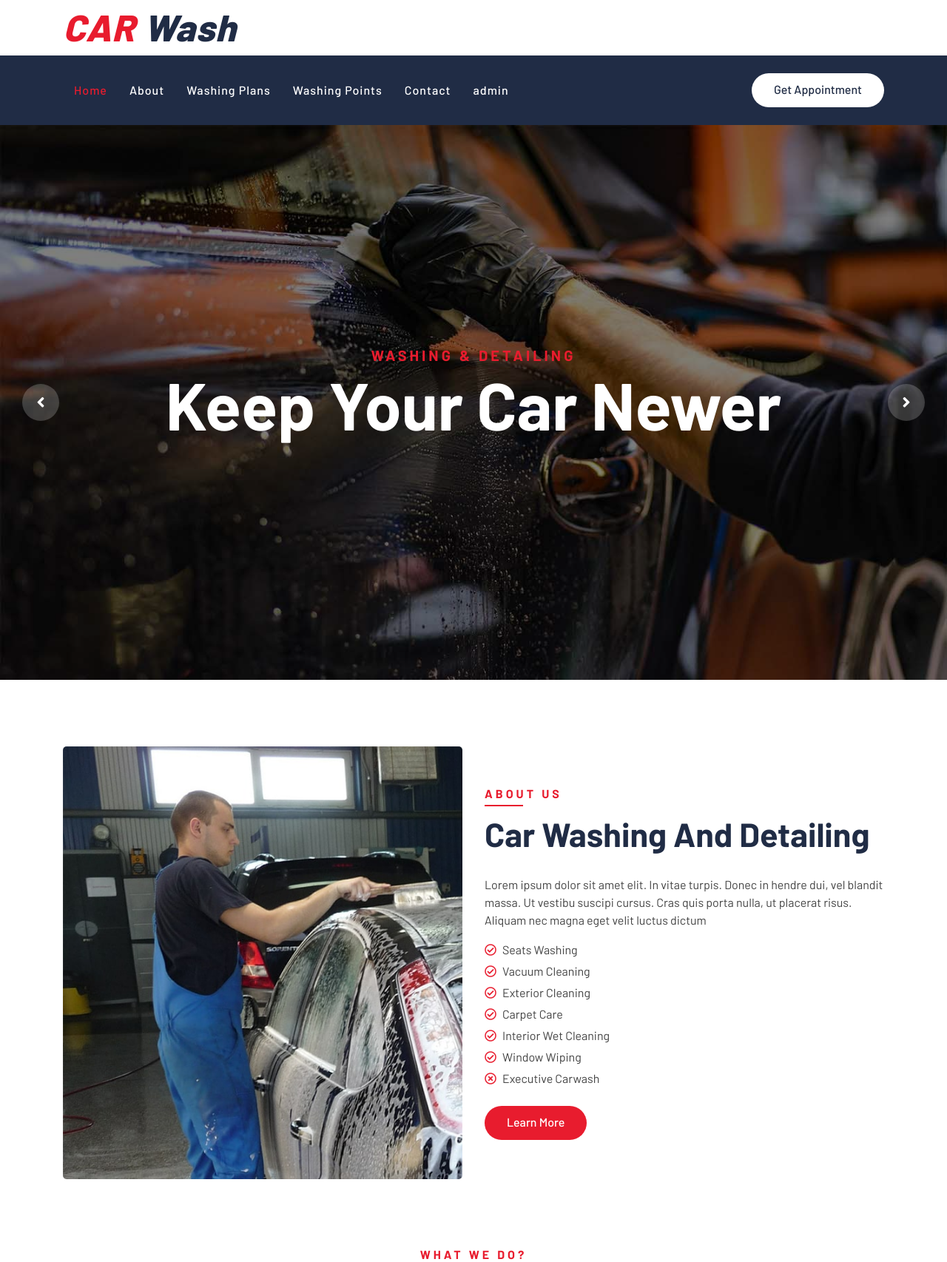
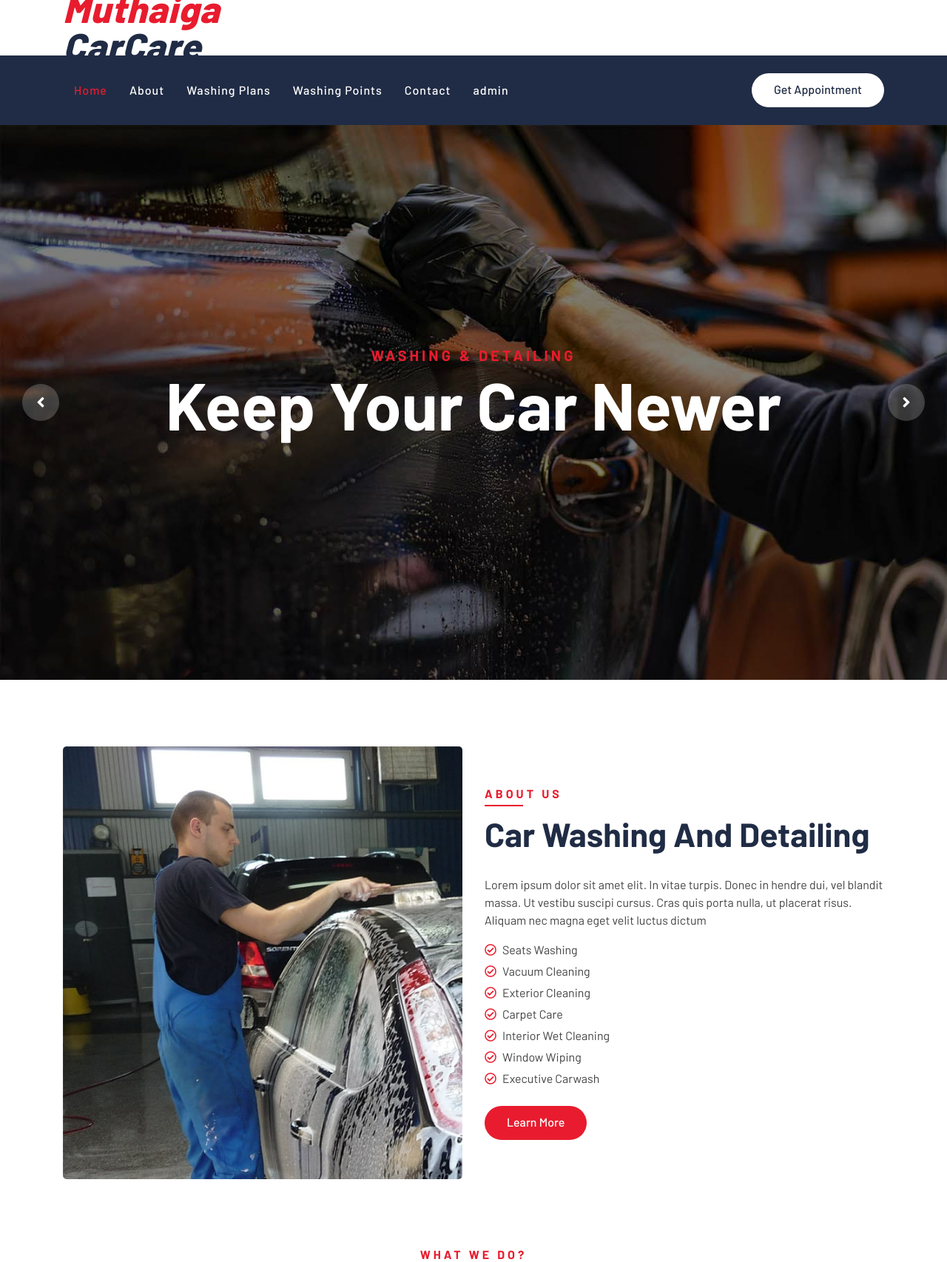
Before and after one commit to 777simon/car-wash-final, a PHP site: page /index.php in a window 1280 px wide. Shown: the top 1706 px of the page at 74% size. Run offline with PHP 8.4, Linux system fonts and the light colour scheme; data that the repository does not hold is empty; some libraries are stand-ins or nearby versions.

Commit message:
commited

```diff
--- a/includes/header.php
+++ b/includes/header.php
@@ -2,10 +2,10 @@
         <div class="top-bar">
             <div class="container">
                 <div class="row align-items-center">
-                    <div class="col-lg-4 col-md-12">
+                    <div class="col-lg-4 col-md-16">
                         <div class="logo">
                             <a href="index.php">
-                                <h1>CAR <span>Wash</span></h1>
+                                <h1>Muthaiga <span>CarCare</span></h1>
                                 <!-- <img src="img/logo.jpg" alt="Logo"> -->
                             </a>
                         </div>
--- a/index.php
+++ b/index.php
@@ -132,7 +132,7 @@ else
                                     <li><i class="far fa-check-circle"></i>Carpet Care</li>
                                     <li><i class="far fa-check-circle"></i>Interior Wet Cleaning</li>
                                     <li><i class="far fa-check-circle"></i>Window Wiping</li>
-                                    <li><i class="far fa-times-circle"></i>Executive Carwash</li>
+                                    <li><i class="far fa-check-circle"></i>Executive Carwash</li>
                             </ul>
                             <a class="btn btn-custom" href="about.php">Learn More</a>
                         </div>
```
